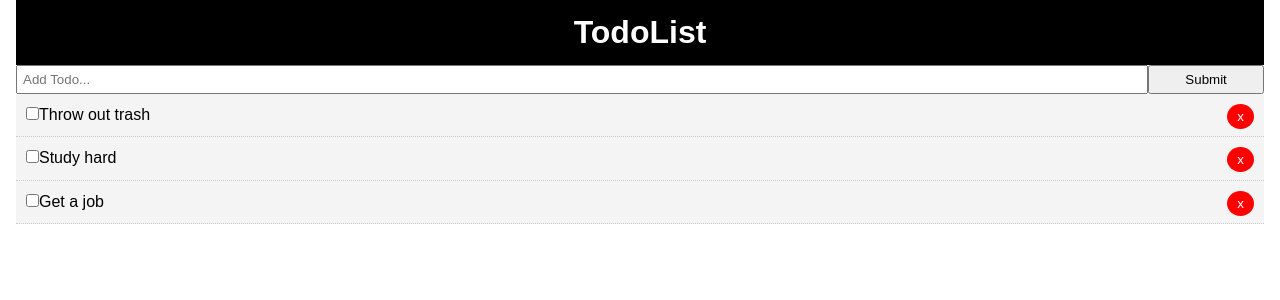
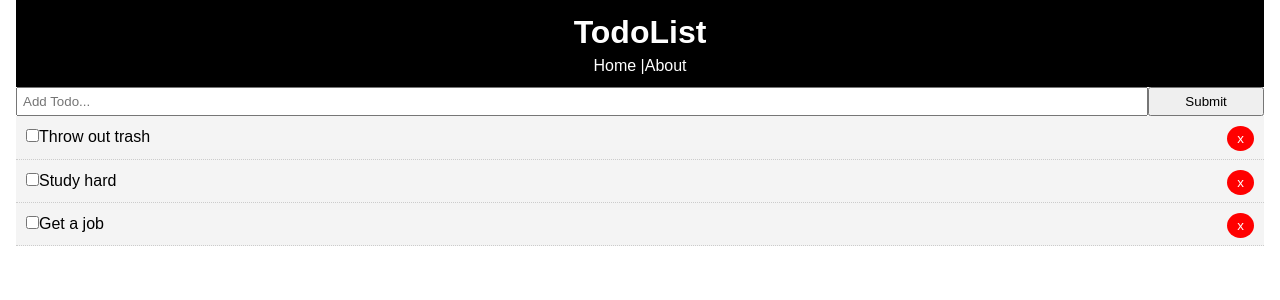
Before and after one commit to hongyang90/ReactTodoApp, a React (Create React App) app: page / in a window 1280 px wide. Shown: the top 300 px of the page. Built offline with nearby package versions, Linux system fonts and the light colour scheme.

Commit message:
Add links in header

```diff
--- a/src/Components/Layout/Header.jsx
+++ b/src/Components/Layout/Header.jsx
@@ -1,4 +1,5 @@
 import React, { Component } from 'react';
+import {Link} from 'react-router-dom';
 
 
 function Header() {
@@ -7,6 +8,8 @@ function Header() {
             <h1>
                 TodoList
             </h1>
+            <Link to='/' style={linkStyle}>Home</Link> |
+            <Link to='/about' style={linkStyle}>About</Link>
         </header>
     )
 }
@@ -18,4 +21,9 @@ const headerStyle = {
     padding: '10px'
 }
 
+const linkStyle = {
+    color: '#fff',
+    textDecoration: 'none'
+}
+
 export default Header;
```
